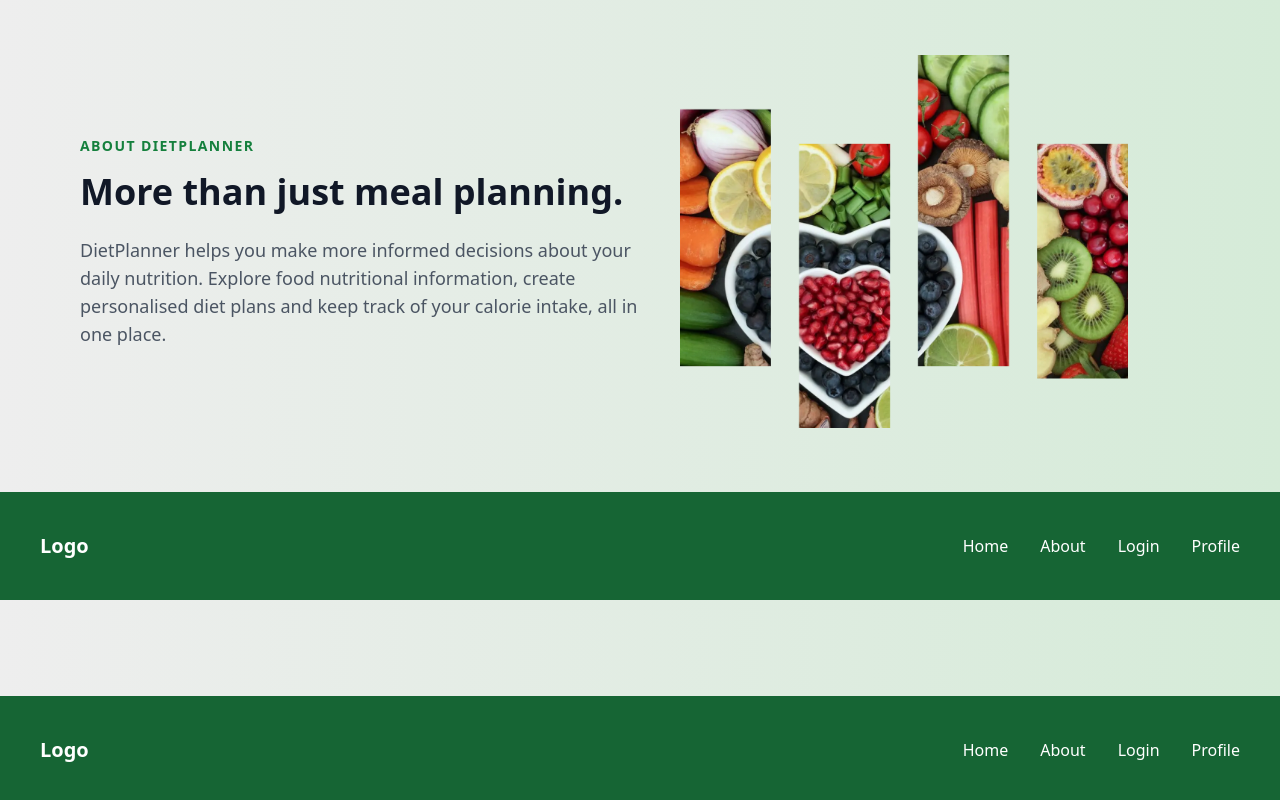
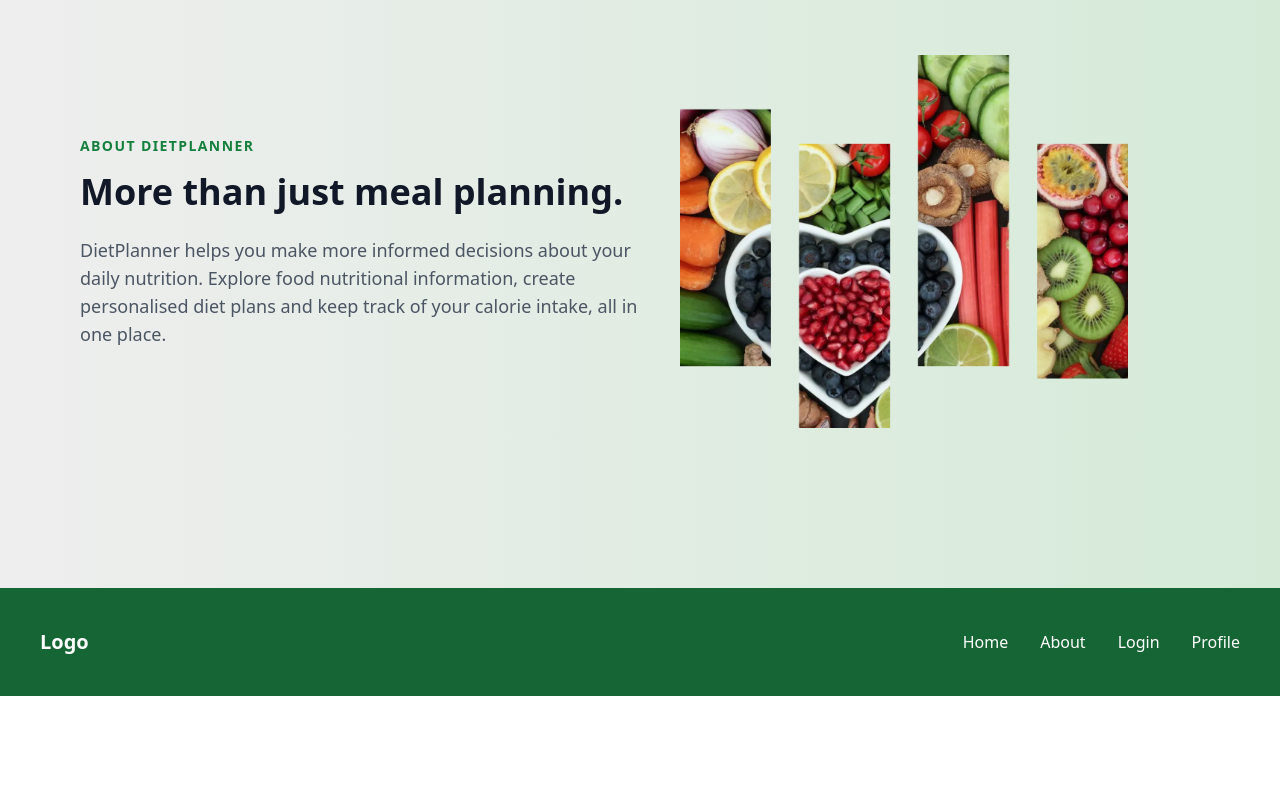
Before and after one commit to Ethan-of-Aussie/Project-Portfolio, a Next.js app in the folder front-end/: page / in a window 1280 px wide. Shown: the part 1087-1887 px from the top of the page. After the commit the page ends 1783 px from the top, so only its background shows below. Built offline with nearby package versions, Linux system fonts and the light colour scheme.

Commit message:
Moved footer component from here to layout

```diff
--- a/front-end/app/(main)/page.tsx
+++ b/front-end/app/(main)/page.tsx
@@ -9,9 +9,6 @@ export default function Page() {
       <HeroSection />
       <HowItWorksSection />
       <AboutSection />
-      <div className="mt-auto hidden w-full lg:block">
-        <Footer />
-      </div>
     </div>
   );
 }
```
